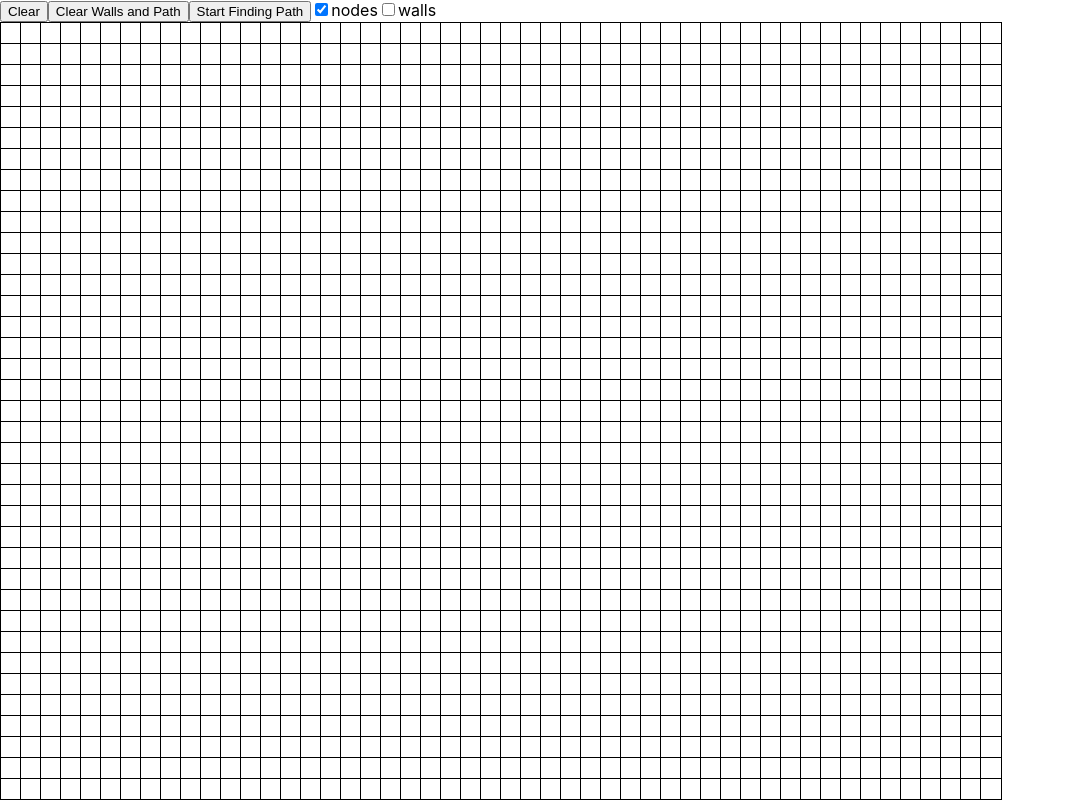
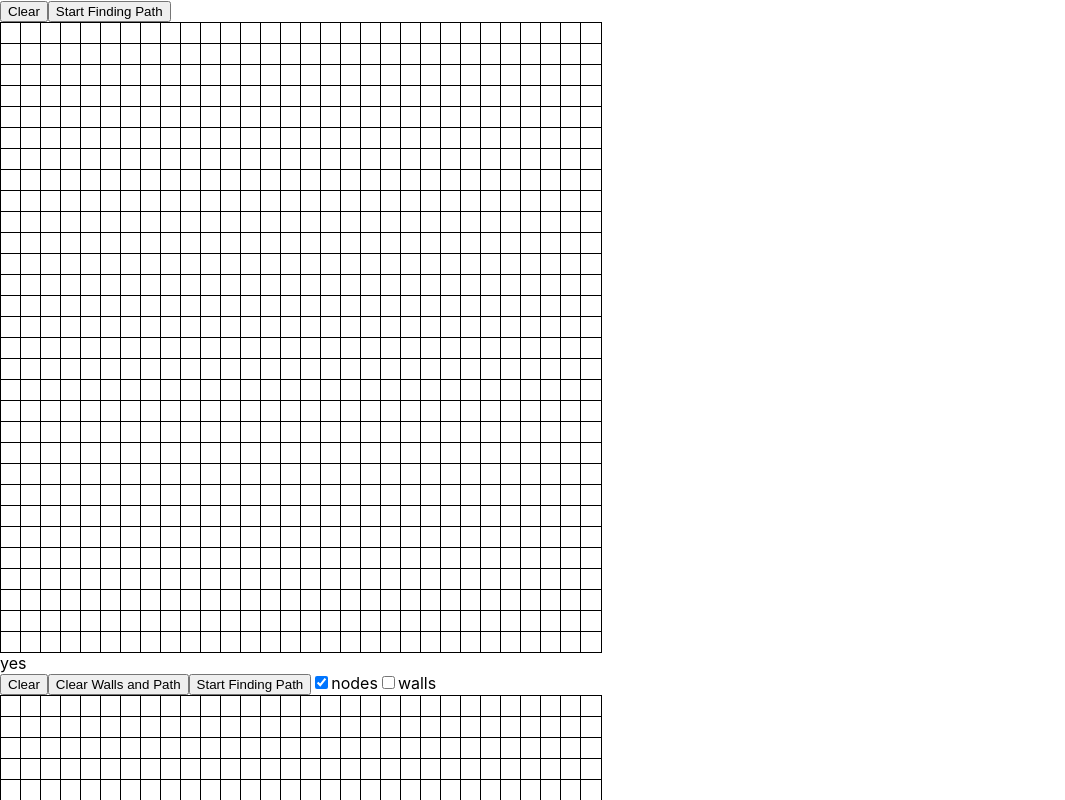
Before and after one commit to alanyu108/Path-Find, a React (Create React App) app: page / in a window 1280 px wide. Shown: the top 800 px of the page, without its empty margins (0-1065 px from the left). Built offline with nearby package versions, Linux system fonts and the light colour scheme.

Commit message:
refactor app.js into euclid and AStar components

```diff
--- a/public/index.html
+++ b/public/index.html
@@ -2,7 +2,7 @@
 <html lang="en">
   <head>
     <meta charset="utf-8" />
-    <link rel="icon" href="%PUBLIC_URL%/favicon.ico" />
+
     <meta name="viewport" content="width=device-width, initial-scale=1" />
     <meta name="theme-color" content="#000000" />
     <meta
--- a/src/App.js
+++ b/src/App.js
@@ -1,169 +1,13 @@
-import React, { useState, useRef, useCallback } from "react";
-import Square from "./Square";
-import findEuclidPath from "./algorithms/euclideanAlgorithm";
-
-//size of the grid
-const ROWS = 20;
-const COLS = 20;
-
-//generate an empty grid
-const createEmptyGrid = () => {
-  let grid = [];
-  for (let i = 0; i < ROWS; i++) {
-    let rows = [];
-    for (let j = 0; j < COLS; j++) {
-      rows.push({
-        position: [i, j],
-        isStart: false,
-        isEnd: false,
-        isPath: false,
-        isCurrent: false,
-      });
-    }
-    grid.push(rows);
-  }
-  return grid;
-};
+import React from "react";
+import AStar from "./components/AStar";
+import Euclid from "./components/Euclid";
 
 function App() {
-  const [grid, setGrid] = useState(() => {
-    return createEmptyGrid();
-  });
-
-  //starts or ends the path finding algorithm
-  const [running, setRunning] = useState(false);
-  const runningRef = useRef(running);
-  runningRef.current = running;
-
-  //animates the path from the start to the end node
-  const animatePath = (grid) => {
-    let current = [];
-    let end = [];
-
-    if (!runningRef.current) {
-      setRunning(false);
-      return;
-    }
-
-    //finds the start and the end node
-    for (let i = 0; i < grid.length; i++) {
-      for (let j = 0; j < grid[0].length; j++) {
-        if (grid[i][j].isCurrent) {
-          current = grid[i][j].position;
-        } else if (grid[i][j].isEnd) {
-          end = grid[i][j].position;
-        }
-      }
-    }
-
-    //checks if we have a start and an end node
-    if (current.length + end.length === 4) {
-      //find the next node to move towards
-      let path = findEuclidPath(grid);
-      if (path.length !== 0) {
-        //node is then added to the grid and re-rendered
-        let newGrid = grid.slice();
-        newGrid[current[0]][current[1]].isCurrent = false;
-        newGrid[path[0]][path[1]].isCurrent = true;
-        newGrid[path[0]][path[1]].isPath = true;
-        setGrid(newGrid);
-
-        //animates the new path
-        requestAnimationFrame(() => {
-          animatePath(grid);
-        });
-      }
-    } else {
-      console.log("end or start node not detected");
-      setRunning(false);
-      return;
-    }
-  };
-
-  const findColor = useCallback((col) => {
-    let { isStart, isEnd, isPath } = col;
-    let background = "white";
-    if (isStart) {
-      background = "green";
-    } else if (isEnd) {
-      background = "red";
-    } else if (isPath) {
-      background = "yellow";
-    }
-
-    return background;
-  }, []);
-
-  const handleOnClick = useCallback(
-    (position) => {
-      let limit = 0;
-      for (let i = 0; i < ROWS; i++) {
-        for (let j = 0; j < COLS; j++) {
-          if (grid[i][j].isStart || grid[i][j].isEnd) {
-            limit += 1;
-          }
-        }
-      }
-
-      //only a start node and end node are allowed to be created
-      if (limit < 2) {
-        const newGrid = grid.slice();
-        const newSquare = grid[position[0]][position[1]];
-        if (limit === 0) {
-          newSquare.isStart = true;
-          newSquare.isCurrent = true;
-        } else if (limit === 1) {
-          newSquare.isEnd = true;
-        }
-        newGrid[position[0]][position[1]] = newSquare;
-        setGrid(newGrid);
-      }
-    },
-    [grid]
-  );
-
   return (
     <>
-      <button
-        onClick={() => {
-          setRunning(false);
-          setGrid(createEmptyGrid());
-        }}
-      >
-        Clear
-      </button>
-
-      <button
-        onClick={() => {
-          setRunning(!running);
-          if (!running) {
-            runningRef.current = true;
-            animatePath(grid);
-          }
-        }}
-      >
-        {runningRef.current ? "Stop Path Finding" : "Start Finding Path"}
-      </button>
-
-      <div
-        style={{
-          display: "grid",
-          gridTemplateColumns: `repeat(${COLS}, 20px)`,
-        }}
-      >
-        {grid.map((rows, i) =>
-          rows.map((col, k) => (
-            <Square
-              onClick={handleOnClick}
-              key={`${i}-${k}`}
-              positionX={i}
-              positionY={k}
-              background={findColor(col)}
-            />
-          ))
-        )}
-      </div>
+      <Euclid />
       <div>yes</div>
+      <AStar />
     </>
   );
 }
--- a/src/Square.js
+++ /dev/null
@@ -1,20 +0,0 @@
-import React from "react";
-
-function Square({ positionY, positionX, onClick, background }) {
-  return (
-    <div
-      onClick={() => {
-        onClick([positionX, positionY]);
-      }}
-      style={{
-        width: 20,
-        height: 20,
-        border: `solid 1px black`,
-        borderTop: positionX === 0 ? `solid 1px black` : "0",
-        backgroundColor: background,
-      }}
-    ></div>
-  );
-}
-
-export default React.memo(Square);
--- a/src/algorithms/euclideanAlgorithm.js
+++ b/src/algorithms/euclideanAlgorithm.js
@@ -2,9 +2,8 @@ const euclideanDistace = (x1, y1, x2, y2) => {
   return Math.sqrt(Math.pow(x1 - x2, 2) + Math.pow(y1 - y2, 2));
 };
 
-const findEuclidPath = (grid) => {
+const findEuclidPath = (grid, current, end) => {
   let maxDistance = 1000;
-  let current, end;
   let currentPoint;
   let operations = [
     [0, 1],
@@ -12,18 +11,6 @@ const findEuclidPath = (grid) => {
     [-1, 0],
     [0, -1],
   ];
-
-  //checks if there is a start and an end node
-  for (let i = 0; i < grid.length; i++) {
-    for (let j = 0; j < grid[0].length; j++) {
-      let { isCurrent, isEnd, position } = grid[i][j];
-      if (isCurrent) {
-        current = position;
-      } else if (isEnd) {
-        end = position;
-      }
-    }
-  }
 
   let [x1, y1] = current;
   let [x2, y2] = end;
--- a/src/a_star.js
+++ b/src/components/AStar.js
@@ -1,8 +1,8 @@
 import React, { useState, useCallback, useRef } from "react";
-import aStarPath from "./algorithms/a_star_algorithm";
+import aStarPath from "../algorithms/a_star_algorithm";
 
-const ROWS = 50;
-const COLS = 50;
+const ROWS = 30;
+const COLS = 30;
 
 //generate an empty grid
 const createEmptyGrid = () => {
@@ -223,7 +223,7 @@ function AStar() {
   const createPath = useCallback(() => {
     let openSet = [];
     let closedSet = [];
-    let start;
+    let start, end;
     let path = [];
 
     let newGrid = grid.slice();
@@ -231,13 +231,20 @@ function AStar() {
       for (let cols of rows) {
         if (cols.isStart) {
           start = cols;
+        } else if (cols.isEnd) {
+          end = cols;
         }
       }
     }
-    start.inOpenSet = true;
-    openSet.push(start);
 
-    drawClosedandOpenSet(newGrid, openSet, closedSet, path);
+    if (end && start) {
+      start.inOpenSet = true;
+      openSet.push(start);
+      drawClosedandOpenSet(newGrid, openSet, closedSet, path);
+    } else {
+      setRunning(false);
+      return;
+    }
   }, [grid, drawClosedandOpenSet]);
 
   return (
@@ -336,7 +343,9 @@ function AStar() {
               onMouseUp={handleMouseUp}
               onMouseDown={handleMouseDown}
               onMouseMove={() => {
-                handleMouseMove(col);
+                if (!runningRef.current) {
+                  handleMouseMove(col);
+                }
               }}
               key={`${i}-${k}`}
               style={{
--- /dev/null
+++ b/src/components/Euclid.js
@@ -0,0 +1,183 @@
+import React, { useState, useRef, useCallback } from "react";
+import findEuclidPath from "../algorithms/euclideanAlgorithm";
+
+//size of the grid
+const ROWS = 30;
+const COLS = 30;
+
+//generate an empty grid
+const createEmptyGrid = () => {
+  let grid = [];
+  for (let i = 0; i < ROWS; i++) {
+    let rows = [];
+    for (let j = 0; j < COLS; j++) {
+      rows.push({
+        position: [i, j],
+        isStart: false,
+        isEnd: false,
+        isPath: false,
+        isCurrent: false,
+      });
+    }
+    grid.push(rows);
+  }
+  return grid;
+};
+
+function Euclid() {
+  const [grid, setGrid] = useState(() => {
+    return createEmptyGrid();
+  });
+
+  //starts or ends the path finding algorithm
+  const [running, setRunning] = useState(false);
+  const runningRef = useRef(running);
+  runningRef.current = running;
+
+  const drawPath = (grid, start, current, end) => {
+    let newGrid = grid.slice();
+    let path = findEuclidPath(newGrid, current, end);
+
+    //find the next node to move towards
+
+    if (!runningRef.current) {
+      setRunning(false);
+      return;
+    }
+
+    if ((current[0] === end[0] && current[1] === end[1]) || !path) {
+      console.log("end or start node not detected");
+      setRunning(false);
+      return;
+    }
+
+    //node is then added to the grid and re-rendered
+    newGrid[current[0]][current[1]].isCurrent = false;
+    newGrid[path[0]][path[1]].isCurrent = true;
+    newGrid[path[0]][path[1]].isPath = true;
+    setGrid(newGrid);
+
+    //animates the new path
+    requestAnimationFrame(() => {
+      drawPath(newGrid, start, path, end);
+    });
+  };
+
+  //animates the path from the start to the end node
+  const animatePath = () => {
+    let start = [];
+    let current = [];
+    let end = [];
+    let newGrid = grid.slice();
+    //finds the start and the end node
+    for (let rows of newGrid) {
+      for (let cols of rows) {
+        if (cols.isStart) {
+          start = cols.position;
+          current = cols.position;
+        }
+        if (cols.isEnd) {
+          end = cols.position;
+        }
+        cols.isPath = false;
+      }
+    }
+
+    setGrid(newGrid);
+    drawPath(newGrid, start, current, end);
+  };
+
+  const findColor = useCallback((col) => {
+    let { isStart, isEnd, isPath } = col;
+    let background = "white";
+    if (isStart) {
+      background = "green";
+    } else if (isEnd) {
+      background = "red";
+    } else if (isPath) {
+      background = "yellow";
+    }
+
+    return background;
+  }, []);
+
+  const handleOnClick = useCallback(
+    (position) => {
+      let limit = 0;
+      for (let i = 0; i < ROWS; i++) {
+        for (let j = 0; j < COLS; j++) {
+          if (grid[i][j].isStart || grid[i][j].isEnd) {
+            limit += 1;
+          }
+        }
+      }
+
+      //only a start node and end node are allowed to be created
+      if (limit < 2) {
+        const newGrid = grid.slice();
+        const newSquare = newGrid[position[0]][position[1]];
+        if (limit === 0) {
+          newSquare.isStart = true;
+          newSquare.isCurrent = true;
+        } else if (limit === 1) {
+          newSquare.isEnd = true;
+        }
+
+        setGrid(newGrid);
+      }
+    },
+    [grid]
+  );
+
+  return (
+    <>
+      <button
+        onClick={() => {
+          setRunning(false);
+          setGrid(createEmptyGrid());
+        }}
+      >
+        Clear
+      </button>
+
+      <button
+        onClick={() => {
+          setRunning(!running);
+          if (!running) {
+            runningRef.current = true;
+            animatePath();
+          }
+        }}
+      >
+        {runningRef.current ? "Stop Path Finding" : "Start Finding Path"}
+      </button>
+
+      <div
+        style={{
+          display: "grid",
+          gridTemplateColumns: `repeat(${COLS}, 20px)`,
+        }}
+      >
+        {grid.map((rows, i) =>
+          rows.map((col, k) => (
+            <div
+              key={`${i}-${k}`}
+              onClick={() => {
+                handleOnClick([i, k]);
+              }}
+              style={{
+                width: 20,
+                height: 20,
+                border: `solid 1px black`,
+                borderTop: i === 0 ? `solid 1px black` : "0",
+                backgroundColor: `${findColor(col)}`,
+              }}
+            ></div>
+          ))
+        )}
+      </div>
+    </>
+  );
+}
+
+export default React.memo(Euclid);
--- a/src/index.js
+++ b/src/index.js
@@ -2,12 +2,10 @@ import React from "react";
 import ReactDOM from "react-dom";
 import "./index.css";
 import App from "./App";
-import AStar from "./a_star";
 
 ReactDOM.render(
   <React.StrictMode>
-    {/* <App /> */}
-    <AStar />
+    <App />
   </React.StrictMode>,
   document.getElementById("root")
 );
```
Also changed, not shown: 1 other file (tests, documents, lock files or other folders).
